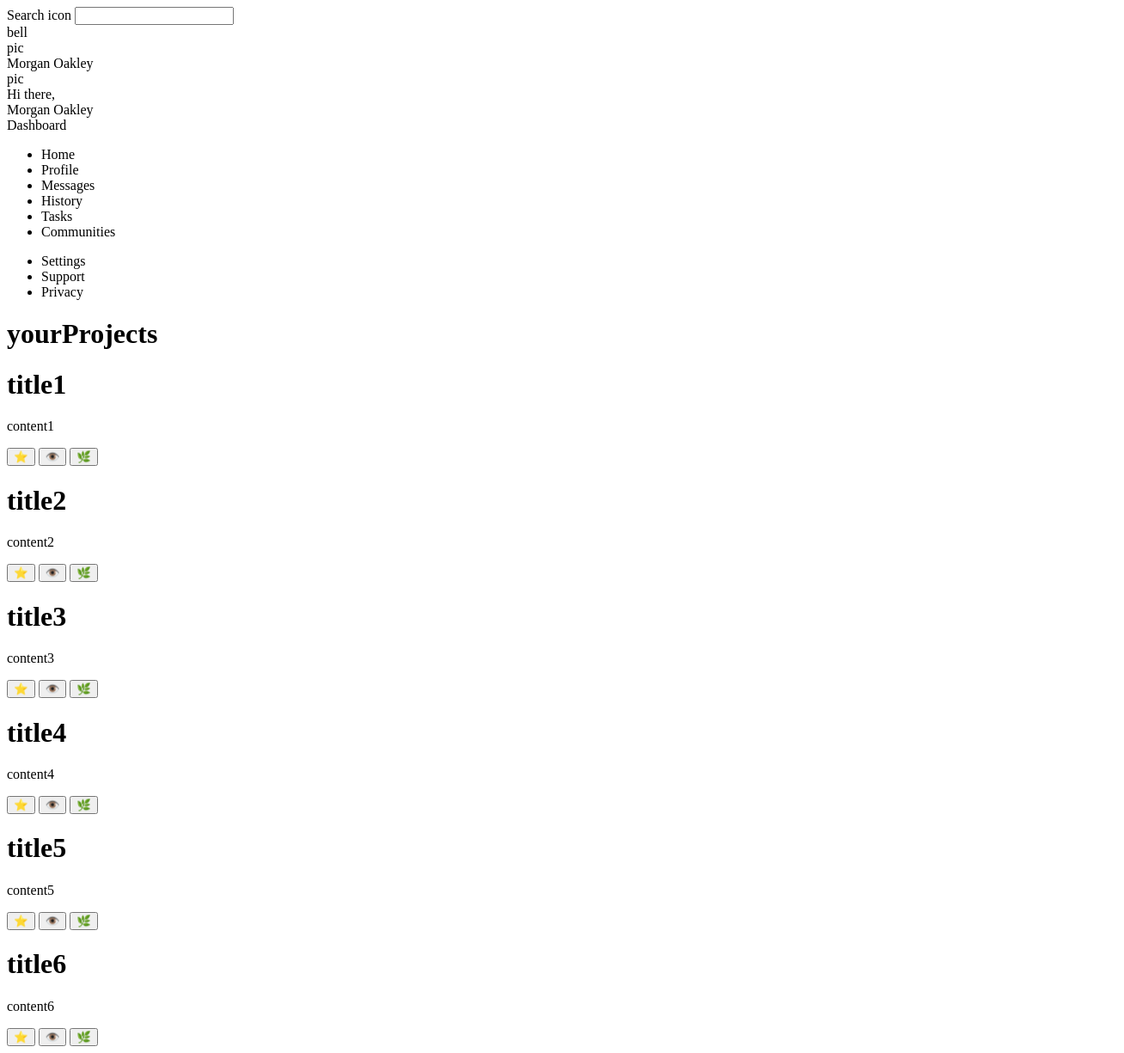
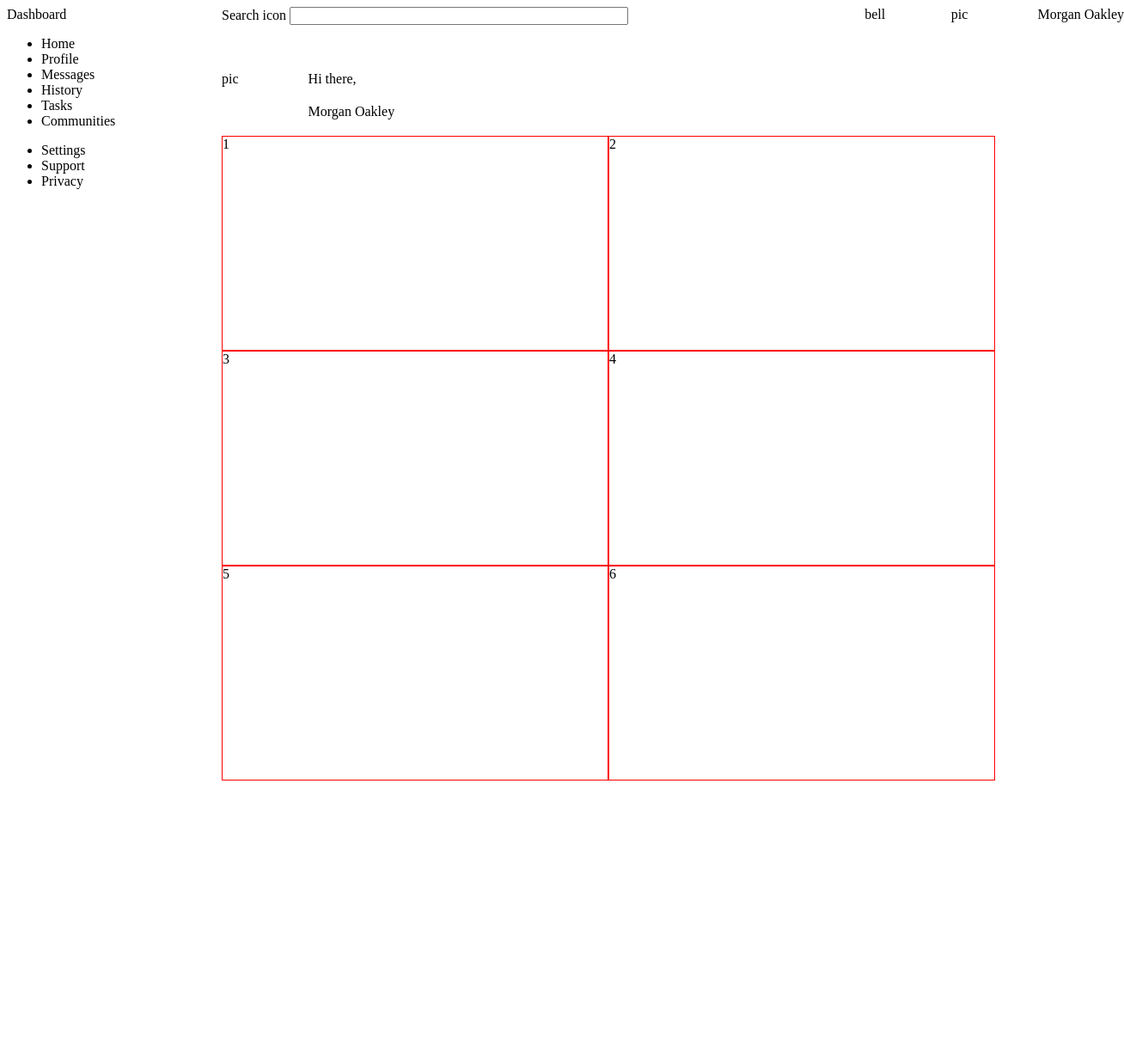
Before and after one commit to ripEmperor/Admin-Dashboard, a plain HTML site: page index.html in a window 1280 px wide. Shown: the whole page at 86% size, 1308 px wide, since content can reach past the window. After the commit the page ends 916 px from the top, so only its background shows below. Drawn offline with Linux system fonts and the light colour scheme.

Commit message:
Fundamental layout finished, no styling.

```diff
--- a/index.html
+++ b/index.html
@@ -24,8 +24,8 @@
                     </div>
                 </div>
                 <div class="hRow2">
+                    <div class="profilePic2">pic</div>
                     <div class="greeting">
-                        <div class="profilePic2">pic</div>
                         <div class="hiName">Hi there,</div>
                         <div class="name2">Morgan Oakley</div>
                     </div>
@@ -49,61 +49,24 @@
             </div>
             <div class="yourProjects">
                 <div class="mainContainer">
-                    <h1 class="yourProjectsTitle">yourProjects</h1>
                     <div class="mainProjects">
                         <div class="project">
-                            <h1 class="projectTitle">title1</div>
-                            <p class="projectContent">content1</p>
-                            <div class="projectButtons">
-                                <button class="starButton">⭐</button>
-                                <button class="eyeButton">👁️</button>
-                                <button class="starButton">🌿</button>
-                            </div>
+                            1
                         </div>
                         <div class="project">
-                            <h1 class="projectTitle">title2</div>
-                            <p class="projectContent">content2</p>
-                            <div class="projectButtons">
-                                <button class="starButton">⭐</button>
-                                <button class="eyeButton">👁️</button>
-                                <button class="starButton">🌿</button>
-                            </div>
+                            2
                         </div>
                         <div class="project">
-                            <h1 class="projectTitle">title3</div>
-                            <p class="projectContent">content3</p>
-                            <div class="projectButtons">
-                                <button class="starButton">⭐</button>
-                                <button class="eyeButton">👁️</button>
-                                <button class="starButton">🌿</button>
-                            </div>
+                            3
                         </div>
                         <div class="project">
-                            <h1 class="projectTitle">title4</div>
-                            <p class="projectContent">content4</p>
-                            <div class="projectButtons">
-                                <button class="starButton">⭐</button>
-                                <button class="eyeButton">👁️</button>
-                                <button class="starButton">🌿</button>
-                            </div>
+                            4
                         </div>
                         <div class="project">
-                            <h1 class="projectTitle">title5</div>
-                            <p class="projectContent">content5</p>
-                            <div class="projectButtons">
-                                <button class="starButton">⭐</button>
-                                <button class="eyeButton">👁️</button>
-                                <button class="starButton">🌿</button>
-                            </div>
+                            5
                         </div>
                         <div class="project">
-                            <h1 class="projectTitle">title6</div>
-                            <p class="projectContent">content6</p>
-                            <div class="projectButtons">
-                                <button class="starButton">⭐</button>
-                                <button class="eyeButton">👁️</button>
-                                <button class="starButton">🌿</button>
-                            </div>
+                            6
                         </div>
                     </div>
                 </div>
--- a/style.css
+++ b/style.css
@@ -0,0 +1,58 @@
+.container {
+    display: grid;
+    grid-template-columns: 250px 1fr 150px;
+    grid-template-rows: 150px 1fr;
+}
+
+.sidebar {
+    grid-column: 1/2;
+    grid-row: 1/3;
+    height: 100vh;
+}
+
+.header {
+    display: grid;
+    grid-template-columns: 1fr;
+    grid-template-rows: 1fr 1fr;
+    grid-column: 2/4;
+    grid-row: 1/2;
+}
+
+.mainProjects {
+    grid-column: 2/3;
+    grid-row: 2/3;
+    display: grid;
+    grid-template-columns: 450px 450px;
+    grid-template-rows: 250px 250px 250px;
+}
+
+.project {
+    border: solid 1px red;
+
+}
+
+.hRow1 {
+    display: grid;
+    grid-template-columns: 1fr 1fr;
+}
+
+.hRow2 {
+    display: grid;
+    grid-template-columns: 1fr 1fr;
+    justify-self: start;
+}
+
+.greeting {
+    display: grid;
+    grid-template-columns: 1fr;
+}
+
+.user {
+    justify-self: end;
+    display: grid;
+    grid-template-columns: 1fr 1fr 1fr;
+}
+
+#searchBar {
+    width: 75%
+}
```
